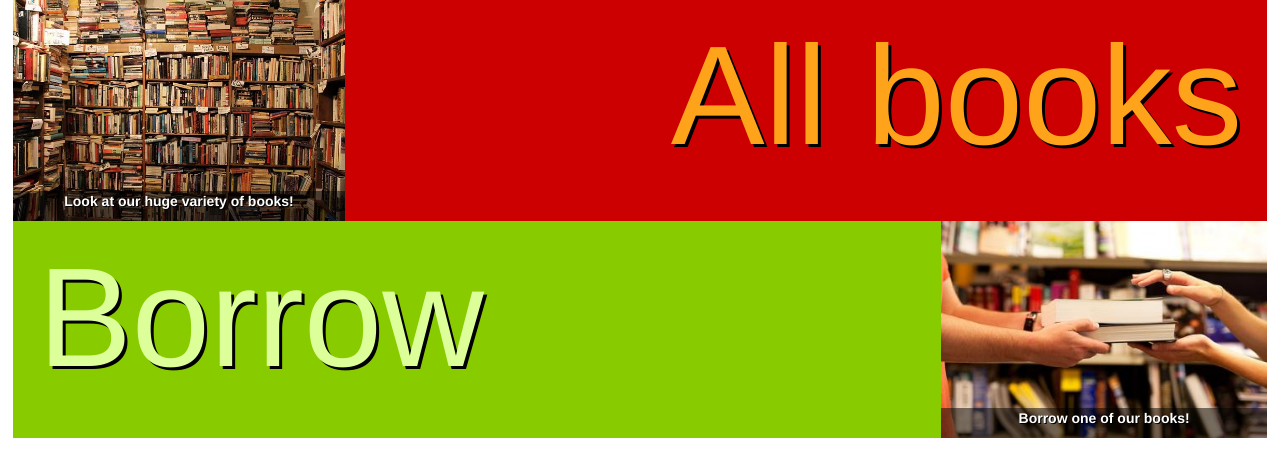
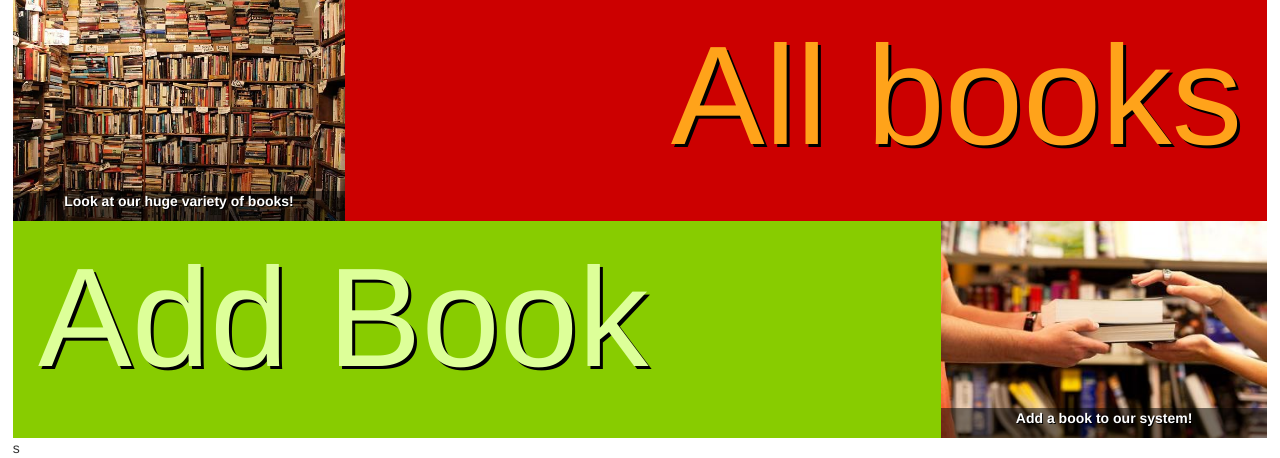
Before and after one commit to T42017/Projekt3-Team4, a PHP site: page / in a window 1280 px wide. Shown: the part 407-865 px from the top of the page. Run offline with PHP 8.4, Linux system fonts and the light colour scheme; some libraries are stand-ins or nearby versions.

Commit message:
Small changes

```diff
--- a/allbooks.php
+++ b/allbooks.php
@@ -28,7 +28,7 @@
 			                </td>
 
 			                <td>
-			                    <?php echo ?>
+			                    Author
 			                </td>
 
 			                <td>
--- a/index.php
+++ b/index.php
@@ -22,14 +22,16 @@
 		  	</div>
 	    </div>
 	    <div class="col-3">
-	    	<h1 class="h1borrowbook">Borrow</h1>
+	    	<h1 class="h1borrowbook">Add Book</h1>
 	    	<div class="imgcontainerborrowbooks">
-		  		<img class="img-borrowbooks" src="Borrowbook.jpg" alt="Borrow Books">
-		  		<div class="pcontainer">
-		  			<p class="desc">Borrow one of our books!</p>
-		  		</div>
+	    		<a href="addbooks.php">
+			  		<img class="img-borrowbooks" src="Borrowbook.jpg" alt="Borrow Books">
+			  		<div class="pcontainer">
+			  			<p class="desc">Add a book to our system!</p>
+			  		</div>
+			  	</a>
 		  	</div>
-		</div>
+		</div>s
 	</div>
 </body>
 </html>
```
